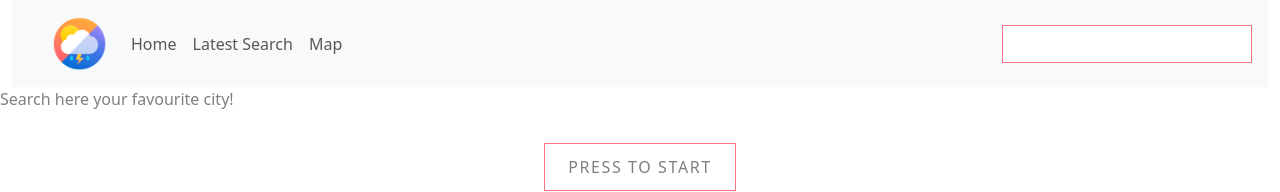
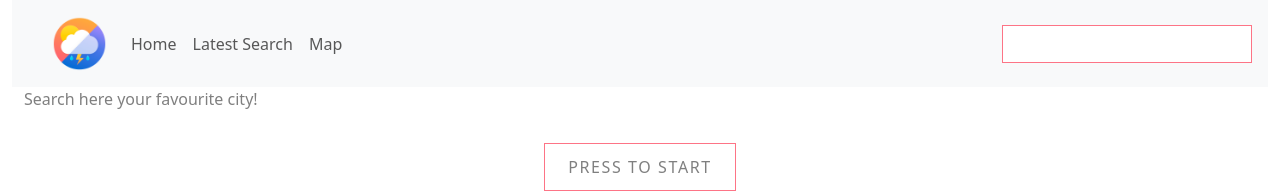
Before and after one commit to SnIvanova/weather-app-react, a React (Create React App) app in the folder weather-app/: page / in a window 1280 px wide. Shown: the top 192 px of the page. Built offline with nearby package versions, Linux system fonts and the light colour scheme.

Commit message:
Update App.js

```diff
--- a/weather-app/src/App.js
+++ b/weather-app/src/App.js
@@ -11,7 +11,7 @@ import PageNotFound from './components/NotFound';
 const Header = ({ scrolled }) => (
   <header className={`${scrolled > 100 ? 'scrolled' : undefined}`}>
     <MyNav />
-    <p className="text-black-50 header-text">Search here your favourite city!</p>
+    <p className="text-black-50 header-text d-flex mx-4">Search here your favourite city!</p>
   </header>
 );
 
```
